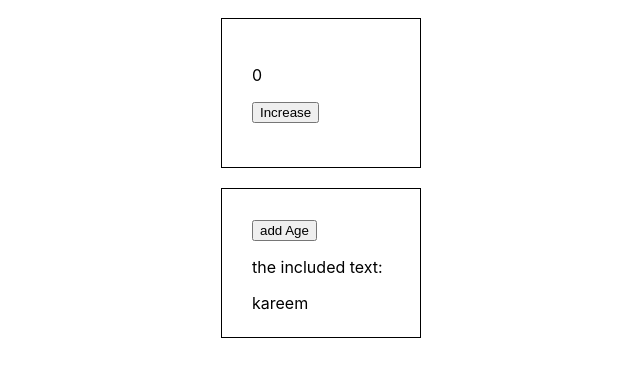
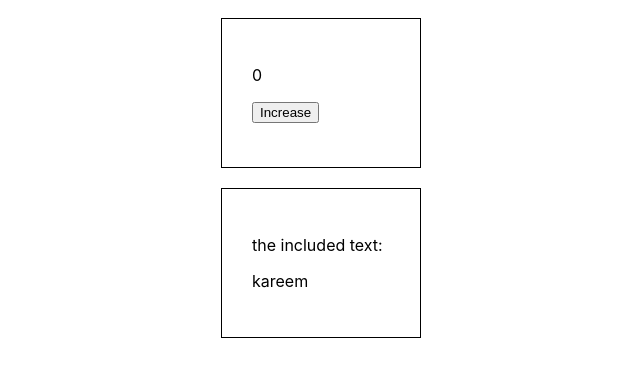
Before and after one commit to KimzCodes/react-optimize, a React (Create React App) app: page / in a window 1280 px wide. Shown: the top 376 px of the page, without its empty margins (319-959 px from the left). Built offline with nearby package versions, Linux system fonts and the light colour scheme.

Commit message:
use memo

```diff
--- a/src/App.js
+++ b/src/App.js
@@ -17,16 +17,10 @@ function App() {
     return { name: 'kareem' };
   }, []);
 
-  //ageHandler => fn => 11
-  //ageHandler => fn => 13
-  const ageHandler = useCallback(() => {
-    console.log('age');
-  }, []);
-
   return (
     <div className='App'>
       <ViewCounter num={count} increaseCount={counterHandler} />
-      <ViewText text={name} addAge={ageHandler} />
+      <ViewText text={name} />
     </div>
   );
 
--- a/src/components/ViewText.js
+++ b/src/components/ViewText.js
@@ -4,7 +4,7 @@ import Text from './Text';
 //re run/re evaluation
 //text => name => 1
 //addAge => 11 vs 13 = fasle
-const ViewText = ({ text, addAge }) => {
+const ViewText = ({ text }) => {
   console.log('view text component');
   //print x2
 
@@ -22,7 +22,6 @@ const ViewText = ({ text, addAge }) => {
 
   return (
     <div className='box'>
-      <button onClick={addAge}>add Age</button>
       <p>the included text:</p>
       <Text>{text.name}</Text>
     </div>
```
